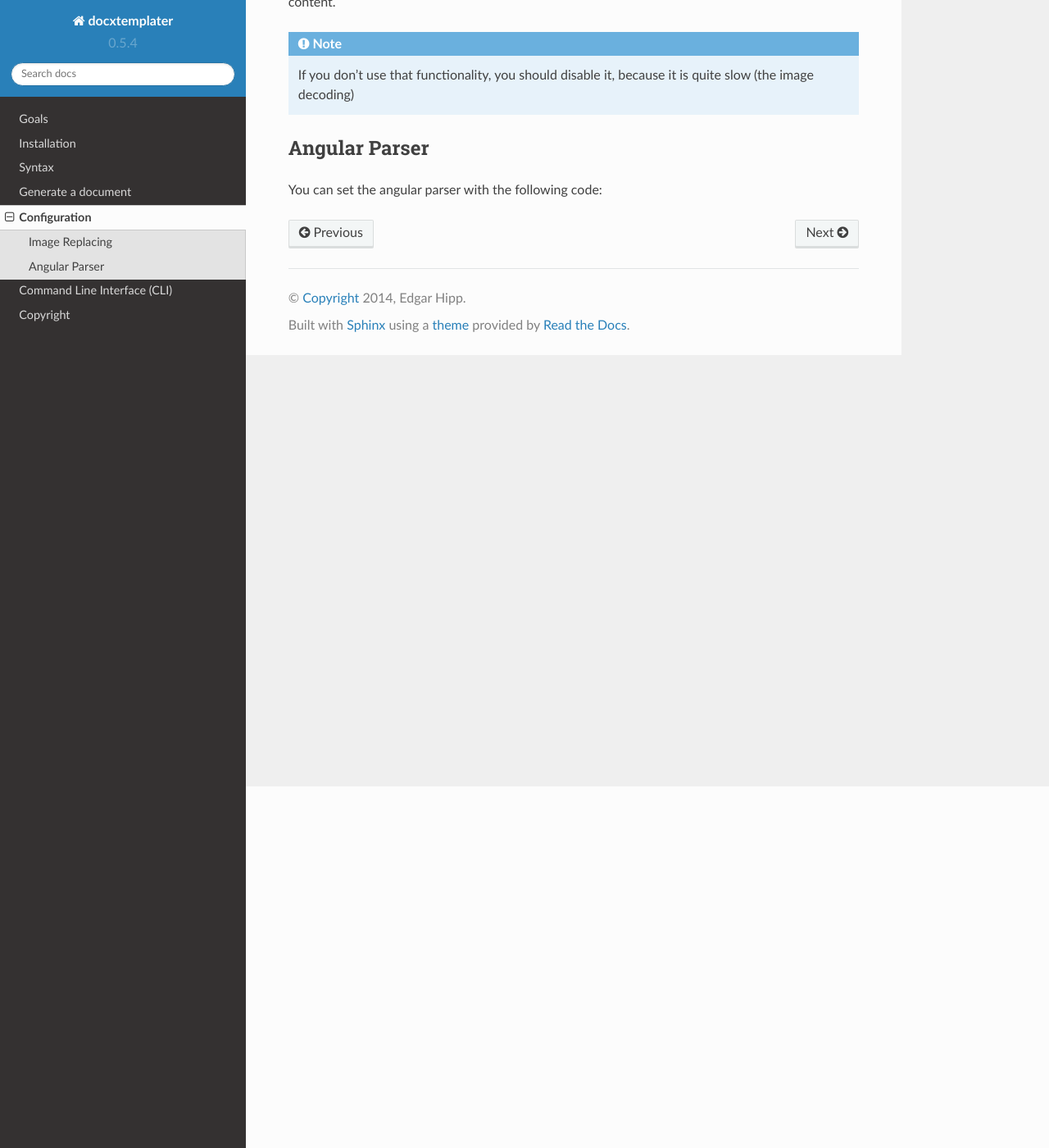
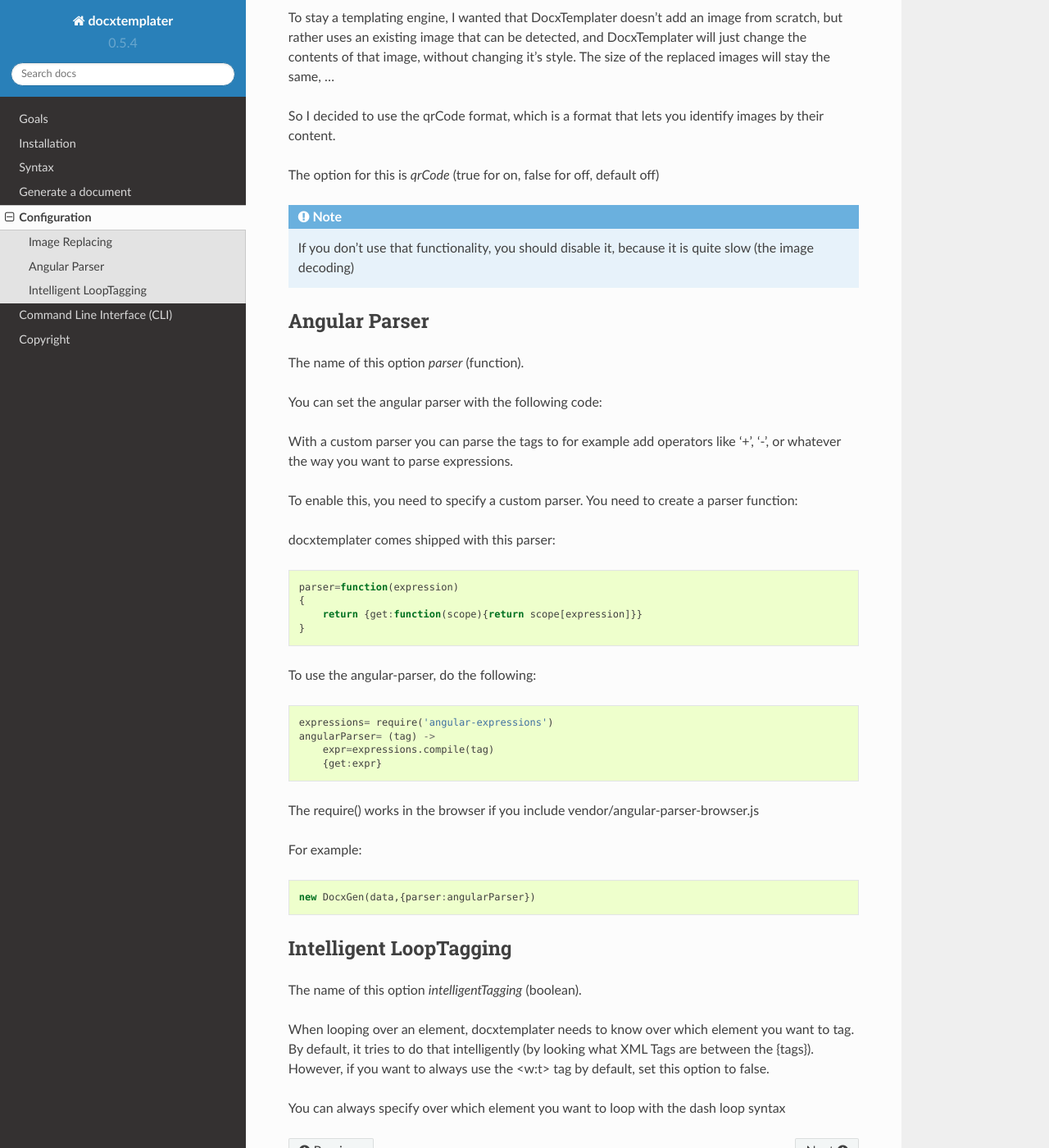
Before and after one commit to open-xml-templating/docxtemplater, a Sphinx documentation site: the page built from docs/source/configuration.rst, in a window 1280 px wide and 1400 px high, scrolled down 441 px. Shown: the whole window at 82% size. Built offline with Sphinx 7.4.7 and the Read the Docs theme 2.0.0, drawn with Linux system fonts in a browser that asks for light colours; some of the changed text lies outside the part shown.

Commit message:
update doc for configuration

```diff
--- a/docs/source/configuration.rst
+++ b/docs/source/configuration.rst
@@ -8,12 +8,22 @@ Configuration
 
 Here are documented the special options that you can set when creating a new DocxGen to get some more superpower :
 
+It documents the options parameter when you do:
+
+.. code-block:: javascript
+
+    new DocxGen(data,options);
+
 Image Replacing
 ---------------
 
+The name of this option `qrCode` (boolean).
+
 To stay a templating engine, I wanted that DocxTemplater doesn't add an image from scratch, but rather uses an existing image that can be detected, and DocxTemplater will just change the contents of that image, without changing it's style. The size of the replaced images will stay the same, ...
 
-So I decided to use the qrcode format, which is a format that lets you identify images by their content.
+So I decided to use the qrCode format, which is a format that lets you identify images by their content.
+
+The option for this is `qrCode` (true for on, false for off, default off)
 
 .. note::
 
@@ -22,4 +32,52 @@ So I decided to use the qrcode format, which is a format that lets you identify
 Angular Parser
 --------------
 
+The name of this option `parser` (function).
+
 You can set the angular parser with the following code:
+
+With a custom parser you can parse the tags to for example add operators
+like '+', '-', or whatever the way you want to parse expressions.
+
+To enable this, you need to specify a custom parser.
+You need to create a parser function:
+
+docxtemplater comes shipped with this parser:
+
+.. code-block:: javascript
+
+    parser=function(expression)
+    {
+        return {get:function(scope){return scope[expression]}}
+    }
+
+To use the angular-parser, do the following:
+
+.. code-block:: javascript
+
+    expressions= require('angular-expressions')
+    angularParser= (tag) ->
+        expr=expressions.compile(tag)
+        {get:expr}
+
+The require() works in the browser if you include vendor/angular-parser-browser.js
+
+
+For example:
+
+.. code-block:: javascript
+
+    new DocxGen(data,{parser:angularParser})
+
+
+Intelligent LoopTagging
+-----------------------
+
+The name of this option `intelligentTagging` (boolean).
+
+When looping over an element, docxtemplater needs to know over which
+element you want to tag. By default, it tries to do that intelligently
+(by looking what XML Tags are between the {tags}). However, if you want
+to always use the <w:t> tag by default, set this option to false.
+
+You can always specify over which element you want to loop with the dash loop syntax
```
Also changed, not shown: docs/source/goals.rst (+12 -3 lines), docs/source/syntax.rst (+5 -5 lines), docs/source/generate.rst (line endings or trailing spaces).
